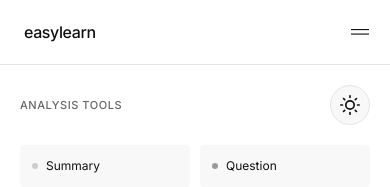
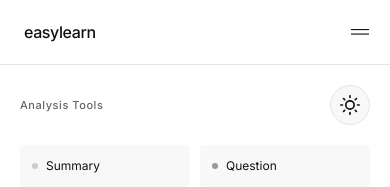
Before and after one commit to patil-swap/EasyLearn, a Next.js app in the folder frontend/: page / in a window 390 px wide. Shown: the top 187 px of the page. Built offline with nearby package versions, Linux system fonts and the light colour scheme.

Commit message:
feat: Refine ToolSelector text styling.

```diff
--- a/frontend/components/ToolSelector.tsx
+++ b/frontend/components/ToolSelector.tsx
@@ -14,7 +14,7 @@ export function ToolSelector({ toolsList, activeTool, onToolClick, isLoading, bo
     return (
       <section className="p-5 md:p-6 border-b border-border flex flex-col gap-3">
         <div className="flex justify-between items-center w-full mb-2 md:mb-0">
-          <div className="text-[11px] md:text-[13px] text-text-mut md:text-text-main uppercase md:lowercase tracking-wider md:tracking-normal font-medium md:font-normal block">
+          <div className="text-[11px] md:text-[13px] text-text-mut md:text-text-main tracking-wider md:tracking-normal font-medium md:font-normal block">
             <span className="md:hidden">Analysis Tools</span>
             <span className="hidden md:block">Active Tool</span>
           </div>
@@ -50,8 +50,8 @@ export function ToolSelector({ toolsList, activeTool, onToolClick, isLoading, bo
   return (
     <div className="hidden md:flex p-6 border-b border-border flex-col gap-3">
       <div className="flex items-center justify-between w-full">
-         <div className="text-[13px] text-text-main">Active Tool</div>
-         <ThemeToggle />
+        <div className="text-[13px] text-text-main">Active Tool</div>
+        <ThemeToggle />
       </div>
       <div className="flex flex-wrap gap-2">
         {toolsList.map(t => (
```
